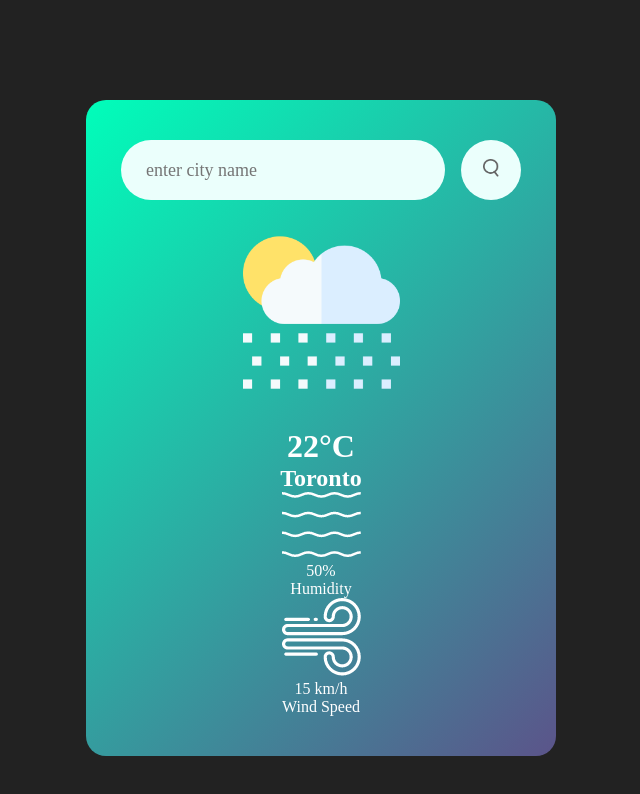
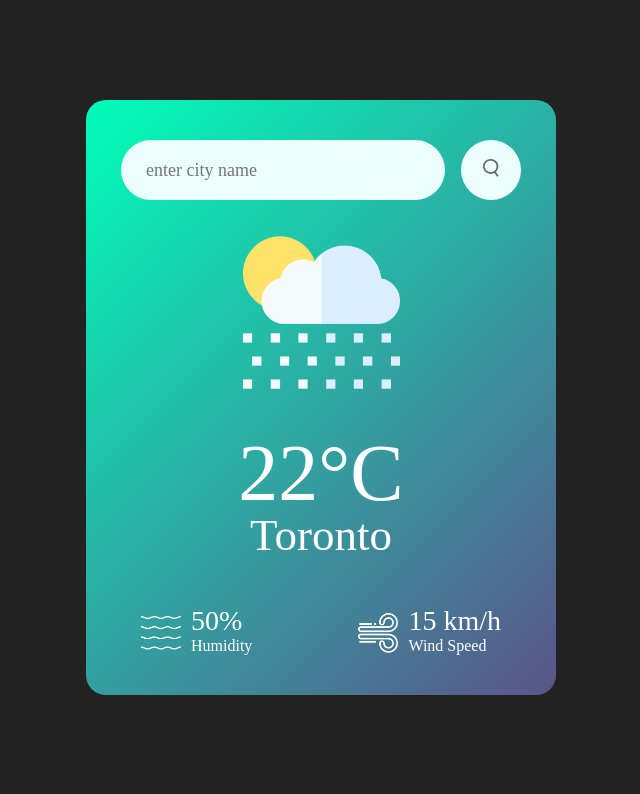
Before and after one commit to nawalabdi/WeatherApp, a plain HTML site: page index.html in a window 1280 px wide. Shown: the whole page, without its empty margins (319-959 px from the left). Drawn offline with Linux system fonts and the light colour scheme.

Commit message:
style weather div, style humidity and wind speed component

```diff
--- a/style.css
+++ b/style.css
@@ -54,3 +54,45 @@ cursor: pointer;
 .search button img{
   width: 16px;
 }
+.weather-icon{
+  width: 170px;
+  margin-top: 30px;
+
+}
+
+.weather h1 {
+  font-size: 80px;
+  font-weight: 500
+}
+
+.weather h2 {
+  font-size: 45px;
+  font-weight: 400;
+    margin-top: -10px;
+
+}
+
+.details{
+  display: flex;
+  align-items:center;
+  justify-content: space-between;
+  padding: 0 20px;
+  margin-top: 50px;
+}
+
+.col{
+  display: flex;
+  align-items: center;
+  text-align:left ;
+}
+
+.col img{
+width: 40px;
+margin-right: 10px;
+
+}
+
+.humidity, .wind {
+  font-size:28px ;
+  margin-top: -6px ;
+}
```
